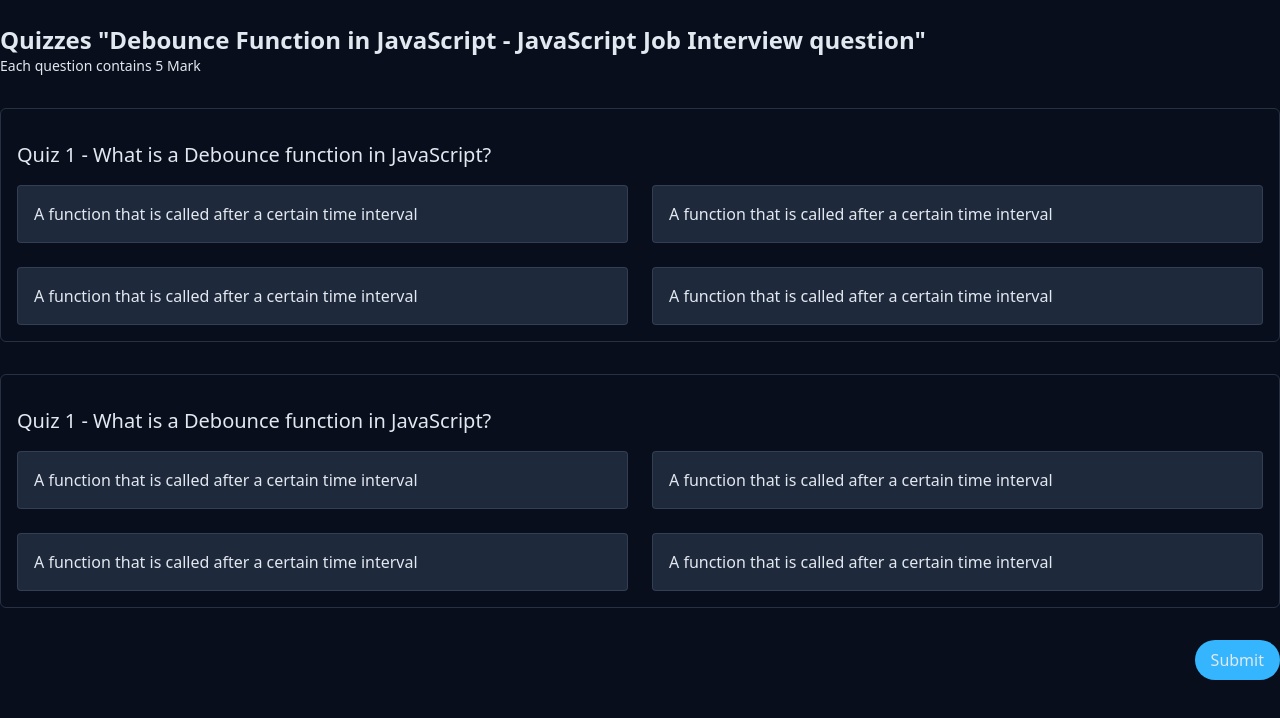
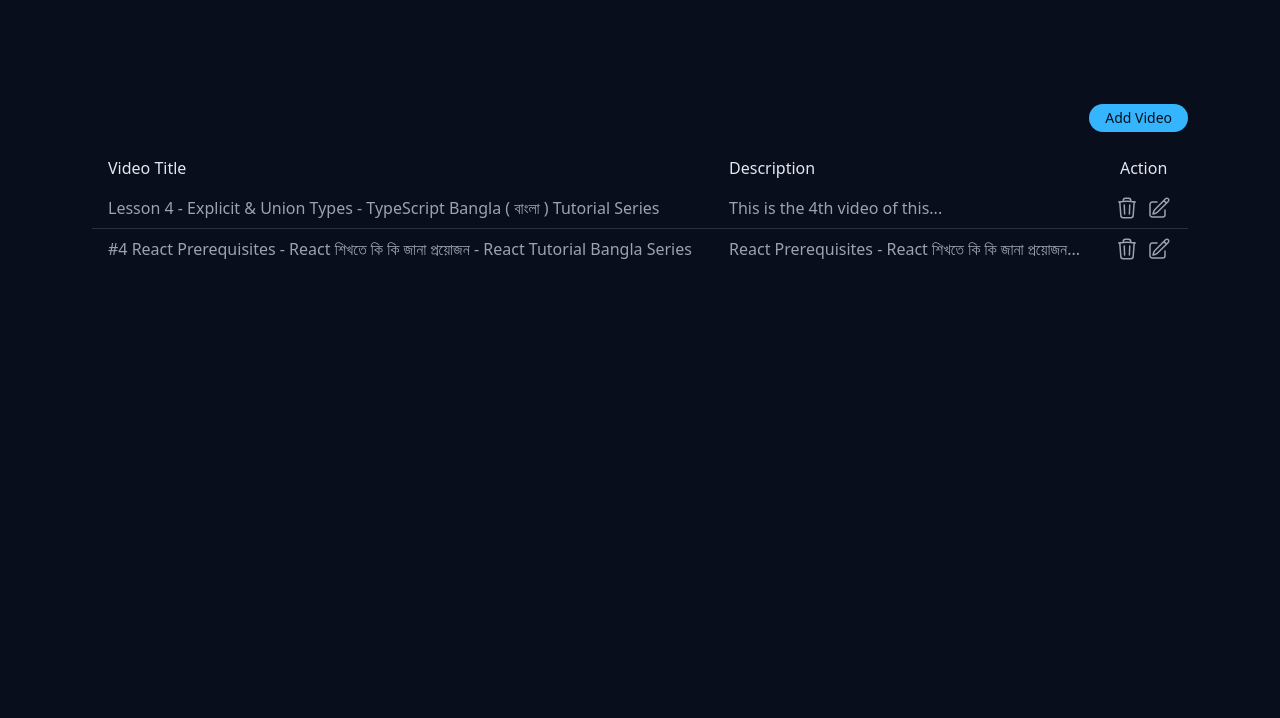
Before and after one commit to MohammadNaiem65/lws-final-assignment, a React (Vite) app: page / in a window 1280 px wide. Shown: the top 718 px of the page. Built offline with nearby package versions, Linux system fonts and the light colour scheme.

Commit message:
created videos page design of Admin

```diff
--- a/src/App.jsx
+++ b/src/App.jsx
@@ -1,10 +1,10 @@
 import './App.css';
-import Quizs from './pages/Student/Quizs/Quizs';
+import Videos from './pages/Admin/Videos/Videos';
 
 function App() {
 	return (
 		<div>
-			<Quizs />
+			<Videos />
 		</div>
 	);
 }
--- /dev/null
+++ b/src/pages/Admin/Videos/Videos.jsx
@@ -0,0 +1,101 @@
+export default function Videos() {
+	return (
+		<section className='py-6 bg-primary'>
+			<div className='mx-auto max-w-full px-5 lg:px-20'>
+				<div className='px-3 py-20 bg-opacity-10'>
+					<div className='w-full flex'>
+						<button className='btn ml-auto'>Add Video</button>
+					</div>
+					<div className='overflow-x-auto mt-4'>
+						<table className='divide-y-1 text-base divide-gray-600 w-full'>
+							<thead>
+								<tr>
+									<th className='table-th'>Video Title</th>
+									<th className='table-th'>Description</th>
+									<th className='table-th'>Action</th>
+								</tr>
+							</thead>
+
+							<tbody className='divide-y divide-slate-600/50'>
+								<tr>
+									<td className='table-td'>
+										Lesson 4 - Explicit &amp; Union Types -
+										TypeScript Bangla ( বাংলা ) Tutorial
+										Series
+									</td>
+									<td className='table-td'>
+										This is the 4th video of this...
+									</td>
+									<td className='table-td flex gap-x-2'>
+										<svg
+											fill='none'
+											viewBox='0 0 24 24'
+											strokeWidth='1.5'
+											stroke='currentColor'
+											className='w-6 h-6 hover:text-red-500 cursor-pointer transition-all'>
+											<path
+												strokeLinecap='round'
+												strokeLinejoin='round'
+												d='M14.74 9l-.346 9m-4.788 0L9.26 9m9.968-3.21c.342.052.682.107 1.022.166m-1.022-.165L18.16 19.673a2.25 2.25 0 01-2.244 2.077H8.084a2.25 2.25 0 01-2.244-2.077L4.772 5.79m14.456 0a48.108 48.108 0 00-3.478-.397m-12 .562c.34-.059.68-.114 1.022-.165m0 0a48.11 48.11 0 013.478-.397m7.5 0v-.916c0-1.18-.91-2.164-2.09-2.201a51.964 51.964 0 00-3.32 0c-1.18.037-2.09 1.022-2.09 2.201v.916m7.5 0a48.667 48.667 0 00-7.5 0'
+											/>
+										</svg>
+										<svg
+											fill='none'
+											viewBox='0 0 24 24'
+											strokeWidth='1.5'
+											stroke='currentColor'
+											className='w-6 h-6 hover:text-blue-500 cursor-pointer transition-all'>
+											<path
+												strokeLinecap='round'
+												strokeLinejoin='round'
+												d='M16.862 4.487l1.687-1.688a1.875 1.875 0 112.652 2.652L10.582 16.07a4.5 4.5 0 01-1.897 1.13L6 18l.8-2.685a4.5 4.5 0 011.13-1.897l8.932-8.931zm0 0L19.5 7.125M18 14v4.75A2.25 2.25 0 0115.75 21H5.25A2.25 2.25 0 013 18.75V8.25A2.25 2.25 0 015.25 6H10'
+											/>
+										</svg>
+									</td>
+								</tr>
+
+								<tr>
+									<td className='table-td'>
+										#4 React Prerequisites - React শিখতে কি
+										কি জানা প্রয়োজন - React Tutorial Bangla
+										Series
+									</td>
+									<td className='table-td'>
+										React Prerequisites - React শিখতে কি কি
+										জানা প্রয়োজন...
+									</td>
+									<td className='table-td flex gap-x-2'>
+										<svg
+											fill='none'
+											viewBox='0 0 24 24'
+											strokeWidth='1.5'
+											stroke='currentColor'
+											className='w-6 h-6 hover:text-red-500 cursor-pointer transition-all'>
+											<path
+												strokeLinecap='round'
+												strokeLinejoin='round'
+												d='M14.74 9l-.346 9m-4.788 0L9.26 9m9.968-3.21c.342.052.682.107 1.022.166m-1.022-.165L18.16 19.673a2.25 2.25 0 01-2.244 2.077H8.084a2.25 2.25 0 01-2.244-2.077L4.772 5.79m14.456 0a48.108 48.108 0 00-3.478-.397m-12 .562c.34-.059.68-.114 1.022-.165m0 0a48.11 48.11 0 013.478-.397m7.5 0v-.916c0-1.18-.91-2.164-2.09-2.201a51.964 51.964 0 00-3.32 0c-1.18.037-2.09 1.022-2.09 2.201v.916m7.5 0a48.667 48.667 0 00-7.5 0'
+											/>
+										</svg>
+										<svg
+											fill='none'
+											viewBox='0 0 24 24'
+											strokeWidth='1.5'
+											stroke='currentColor'
+											className='w-6 h-6 hover:text-blue-500 cursor-pointer transition-all'>
+											<path
+												strokeLinecap='round'
+												strokeLinejoin='round'
+												d='M16.862 4.487l1.687-1.688a1.875 1.875 0 112.652 2.652L10.582 16.07a4.5 4.5 0 01-1.897 1.13L6 18l.8-2.685a4.5 4.5 0 011.13-1.897l8.932-8.931zm0 0L19.5 7.125M18 14v4.75A2.25 2.25 0 0115.75 21H5.25A2.25 2.25 0 013 18.75V8.25A2.25 2.25 0 015.25 6H10'
+											/>
+										</svg>
+									</td>
+								</tr>
+							</tbody>
+						</table>
+					</div>
+				</div>
+			</div>
+		</section>
+	);
+}
```
